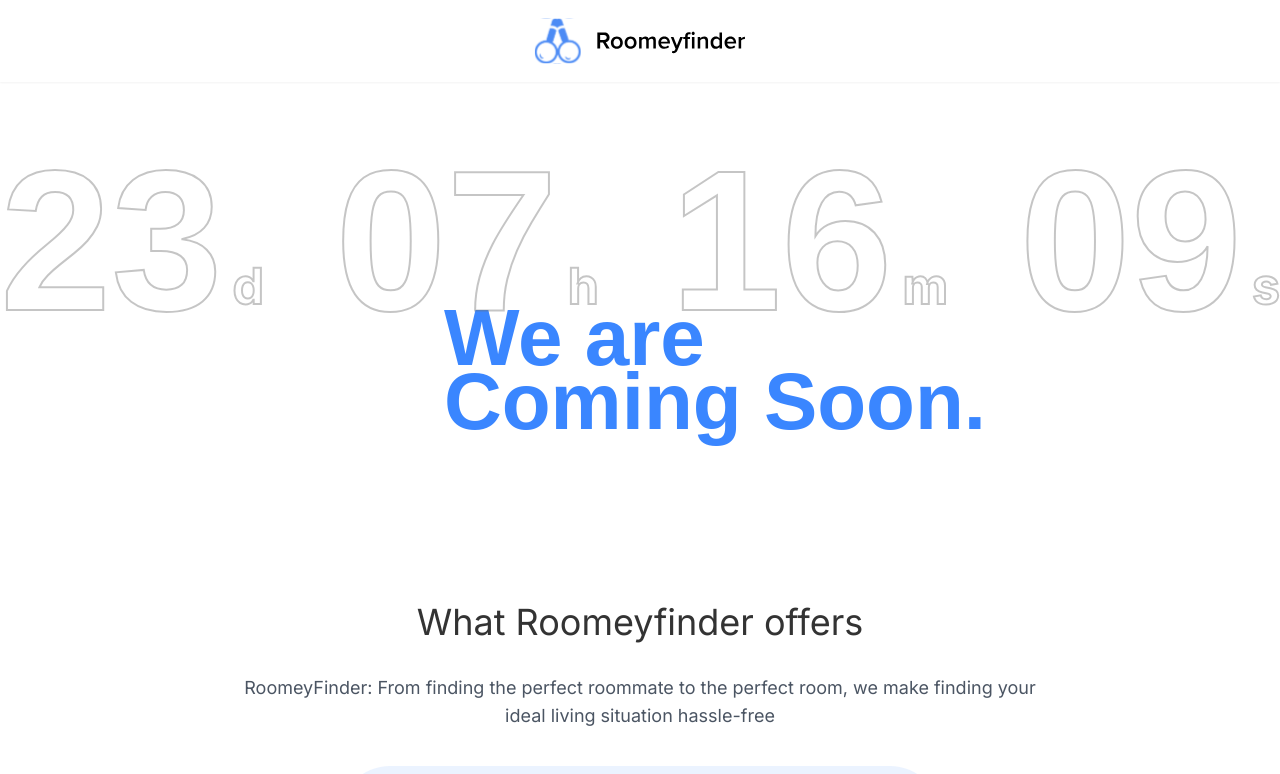
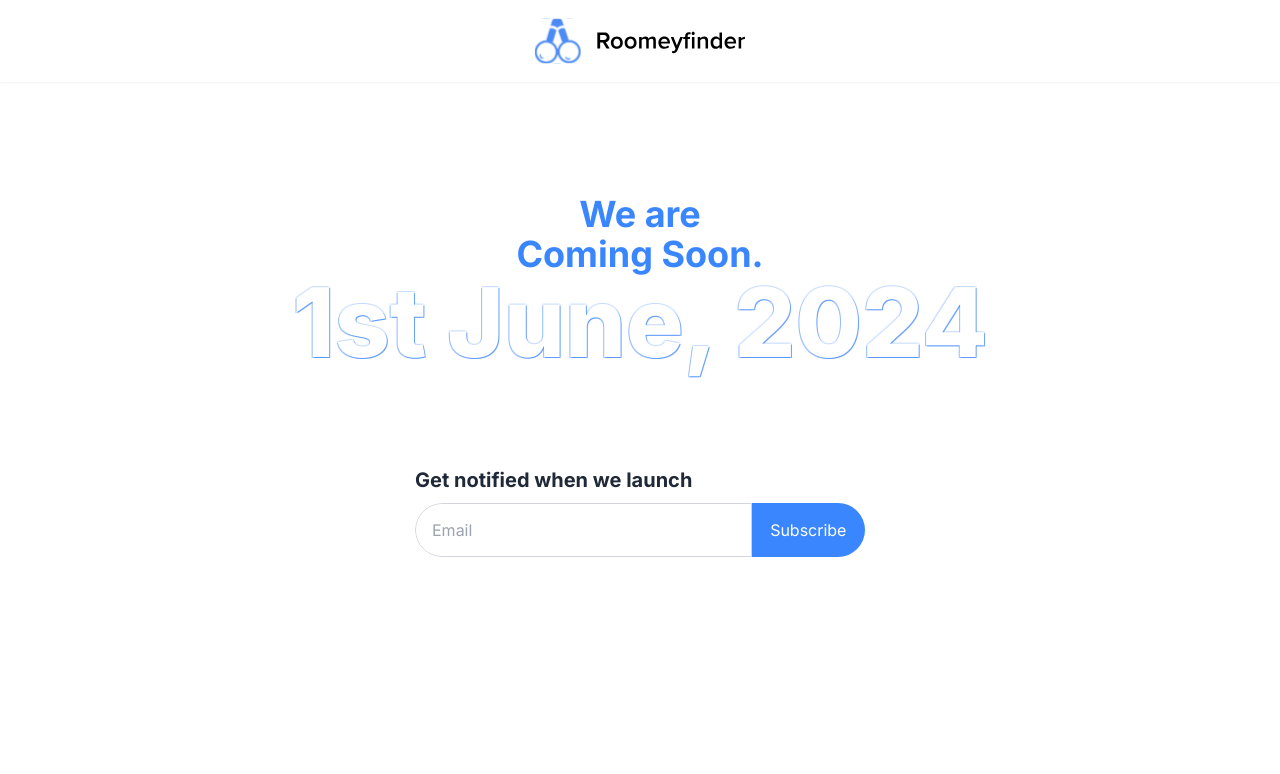
Before and after one commit to RoomeyFinder/countdown-to-launch, a Next.js app: page / in a window 1280 px wide. Shown: the top 774 px of the page. Built offline with nearby package versions, Linux system fonts and the light colour scheme.

Commit message:
refactor

```diff
--- a/app/_components/Countdown.tsx
+++ b/app/_components/Countdown.tsx
@@ -1,64 +1,15 @@
-import { useState, useCallback, useEffect } from "react"
+
 
 export default function CountDown() {
-  const [days, setDays] = useState<string | number>("00")
-  const [hours, setHours] = useState<string | number>("00")
-  const [minutes, setMinutes] = useState<string | number>("00")
-  const [seconds, setSeconds] = useState<string | number>("00")
-  const formatNumber = useCallback((number: number) => {
-    return number < 10 ? `0${number}` : number
-  }, [])
-  useEffect(() => {
-    const countDownDate = new Date("May 15, 2024 15:37:25").getTime()
-
-    const intervalId = setInterval(() => {
-      const now = new Date().getTime()
-      const distance = countDownDate - now
-
-      if (distance < 0) {
-        clearInterval(intervalId)
-      } else {
-        const days = Math.floor(distance / (1000 * 60 * 60 * 24))
-        const hours = Math.floor(
-          (distance % (1000 * 60 * 60 * 24)) / (1000 * 60 * 60)
-        )
-        const minutes = Math.floor((distance % (1000 * 60 * 60)) / (1000 * 60))
-        const seconds = Math.floor((distance % (1000 * 60)) / 1000)
-        setDays(formatNumber(days))
-        setHours(formatNumber(hours))
-        setMinutes(formatNumber(minutes))
-        setSeconds(formatNumber(seconds))
-      }
-    }, 1000)
-
-    return () => {
-      clearInterval(intervalId)
-    }
-  }, [formatNumber])
   return (
-    <div className="flex flex-col items-center min-h-[50dvh] justify-center">
-      <div className="flex justify-between w-full md:flex-nowrap gap-y-[18px] py-[18px] md:py-0">
-        <div className="flex gap-[3px] md:gap-[10px] stroke-text">
-          <div className="text-block">{days}</div>
-          <div className="text-block-2">d</div>
-        </div>
-        <div className="flex gap-[3px] md:gap-[10px] stroke-text">
-          <div className="text-block">{hours}</div>
-          <div className="text-block-2">h</div>
-        </div>
-        <div className="w-layout-hflex gap-[3px] md:gap-[10px] stroke-text">
-          <div className="text-block">{minutes}</div>
-          <div className="text-block-2">m</div>
-        </div>
-        <div className="w-layout-hflex gap-[3px] md:gap-[10px] stroke-text">
-          <div className="text-block">{seconds}</div>
-          <div className="text-block-2">s</div>
-        </div>
-      </div>{" "}
-      <h1 className="w-layout-vflex flex-block-3 !items-center sm:!items-start">
-        <span className="text-block-3">We are</span>
-        <span className="text-block-3">Coming Soon.</span>
+    <div className="flex flex-col items-center min-h-[45dvh] justify-center">
+      <h1 className="flex flex-col text-xl md:text-4xl font-bold text-[#3a86ff] text-center items-center">
+        <span className="">We are</span>
+        <span className="">Coming Soon.</span>
       </h1>
+      <p className="text-center animate-pulse text-5xl md:text-8xl font-[800] text-stroke stroke-green-400">
+        1st June, 2024
+      </p>
     </div>
   )
 }
--- a/app/_components/FeatureCard.tsx
+++ b/app/_components/FeatureCard.tsx
@@ -11,10 +11,10 @@ export default function FeatureCard({
 }) {
   return (
     <li className="bg-white rounded-[24px] overflow-hidden">
-      <div className="relative bg-[#3A86FF1A] flex flex-col w-[95dvw] max-w-[47.3rem] w-full items-center gap-8 px-2 py-12 md:px-8 py-16 rounded-lg">
+      <div className="relative bg-[#3A86FF1A] flex flex-col w-[95dvw] max-w-[47.3rem] w-full items-center gap-8 px-8 py-12 md:px-8 py-16 rounded-lg">
         <span>{iconChild}</span>
         <article className="flex flex-col items-center gap-4 text-center">
-          <h2 className="text-2xl font-bold text-black">{heading}</h2>
+          <h2 className="text-lg md:text-2xl font-bold text-black">{heading}</h2>
           <p className="text-[14px] md:text-lg text-gray-600">{body}</p>
         </article>
       </div>
--- a/app/_components/Features.tsx
+++ b/app/_components/Features.tsx
@@ -7,9 +7,9 @@ import GetSwiper from "./Swiper"
 export default function FeaturesSection() {
   return (
     <>
-      <div className="min-h-[40dvh] bg-white text-center justify-center flex w-full py-[3rem] md:py-[5rem]">
+      <div className="min-h-[40dvh] bg-[#A1A1A1]/5 bg-white text-center justify-center flex w-full py-[3rem] md:py-[5rem]">
         <main className="w-[95dvw]">
-          <h1 className="mb-[2rem] text-4xl">What Roomeyfinder offers</h1>
+          <h1 className="mb-[2rem] text-2xl md:text-4xl">What Roomeyfinder offers</h1>
           <p className="text-md text-gray-400 md:text-lg text-gray-600 max-w-[800px] mb-9 mx-auto leading-5">
             RoomeyFinder: From finding the perfect roommate to the perfect room,
             we make finding your ideal living situation hassle-free
--- a/app/_components/Footer.tsx
+++ b/app/_components/Footer.tsx
@@ -7,7 +7,7 @@ import TwitterIcon from "../_assets/TwitterIcon";
 
 export default function Footer(){
   return (
-    <footer className="flex flex-col flex-block-5">
+    <footer className="flex flex-col flex-block-5 mt-[80px]">
       <div className="flex gap-3">
         <a target="_blank" href="https://facebook.com/61558566416460">
           <FacebookIcon />
--- a/app/_components/SubscribeForm.tsx
+++ b/app/_components/SubscribeForm.tsx
@@ -32,14 +32,14 @@ export default function SubscribeForm() {
   )
 
   return (
-    <div className="mx-auto w-[90%] max-w-[450px] flex justify-center items-center my-[40px]">
+    <div className="mx-auto w-[90%] max-w-[450px] flex justify-center items-center">
       <form
         className="w-full"
         name="email-form"
         onSubmit={handleFormSubmission}
         aria-label="Email Form"
       >
-        <label htmlFor="name" className="text-base text-gray-800 text-start leading-9 mb">
+        <label htmlFor="name" className="text-[20px] text-gray-800 text-start leading-9 mb">
           Get notified when we launch
         </label>
         <div className="flex overflow-hidden rounded-[100px] w-full">
--- a/app/_components/Swiper.tsx
+++ b/app/_components/Swiper.tsx
@@ -12,19 +12,19 @@ export default function GetSwiper({ slides }: { slides: ReactNode[] }) {
         effect={"cards"}
         grabCursor={true}
         loop
-        modules={[Autoplay, EffectCards, Navigation]}
+        modules={[Autoplay, EffectCards]}
         autoplay={{
-          delay: 1500,
+          delay: 5000,
           disableOnInteraction: true,
           pauseOnMouseEnter: true,
         }}
       >
         {slides.map((slide, idx) => (
           <Fragment key={idx}>
-            <SwiperSlide className="overflow-hidden rounded-[50px]">
+            <SwiperSlide key={idx} className="overflow-hidden rounded-full">
               {slide}
             </SwiperSlide>
-          </Fragment>
+         </Fragment>
         ))}
       </Swiper>
     </>
--- a/app/globals.css
+++ b/app/globals.css
@@ -549,3 +549,9 @@ textarea.w-input, textarea.w-select {
     grid-row-gap: 1ch;
   }
 }
+
+.text-stroke {
+  text-shadow: -1px -1px 0 #3a85ff33, 1px -1px 0 #3a85ff2b, -1px 1px 0 #3a85ff7f,
+    1px 1px 0 #3a85ffce;
+  color: white;
+}
--- a/app/layout.tsx
+++ b/app/layout.tsx
@@ -53,7 +53,7 @@ export default function RootLayout({
   children: React.ReactNode
 }>) {
   return (
-    <html lang="en">
+    <html lang="en" dir="ltr">
       <body className={inter.className}>
         {children} <Toaster toastOptions={{ position: "bottom-center" }} />
       </body>
--- a/app/page.tsx
+++ b/app/page.tsx
@@ -8,15 +8,17 @@ import SubscribeForm from "./_components/SubscribeForm"
 export default function Home() {
   return (
     <>
-      <section className="gap-[20px] flex pb-[30px] mx-auto min-h-screen max-w-[1400px] items-stretch justify-center flex-col">
+      <section className="gap-[20px] flex pb-[30px] min-h-screen Items-stretch justify-center flex-col">
         <div className="sticky top-0 bg-white z-[100] shadow-sm flex items-center justify-center py-6">
           <header className="scale-[1.5]">
             <AppLogo />
           </header>
         </div>
-        <CountDown />
+        <main className=" mb-[114px]">
+          <CountDown />
+          <SubscribeForm />
+        </main>
         <FeaturesSection />
-        <SubscribeForm />
         <Footer />
       </section>
     </>
```
